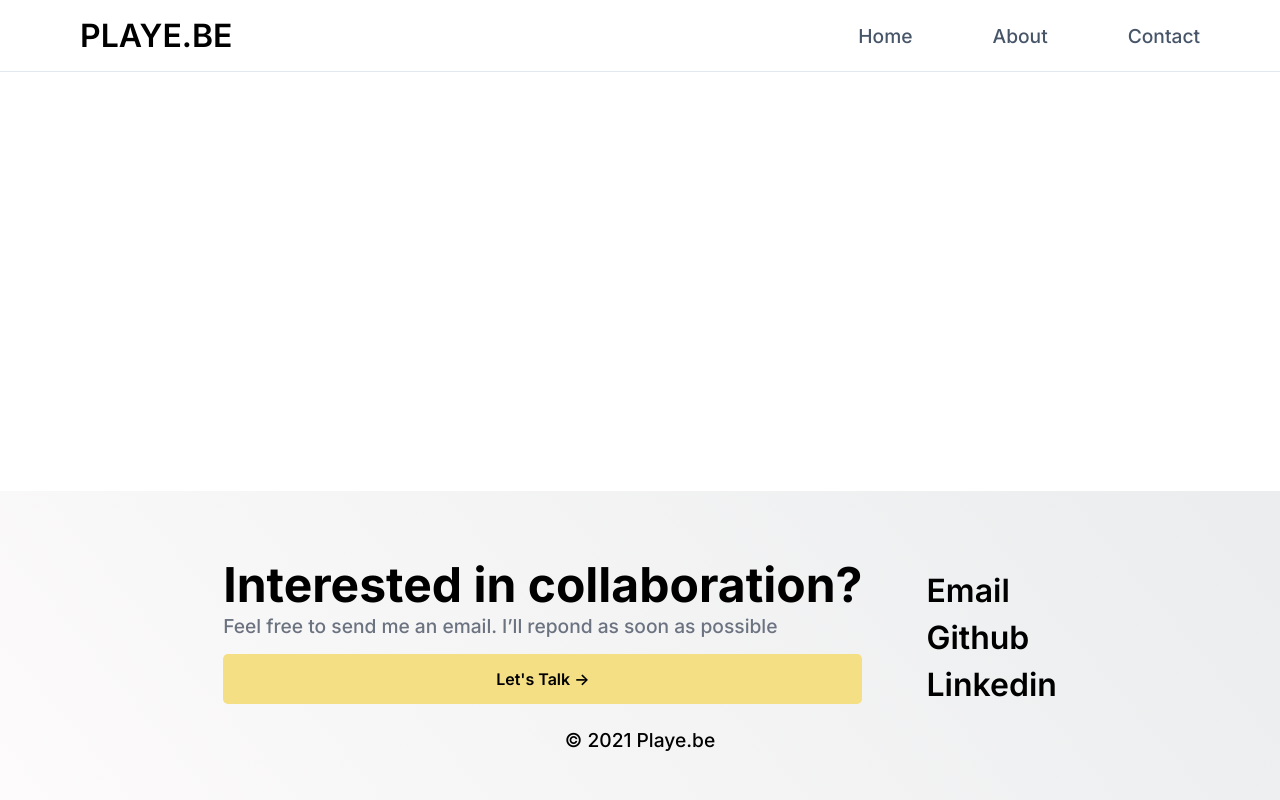
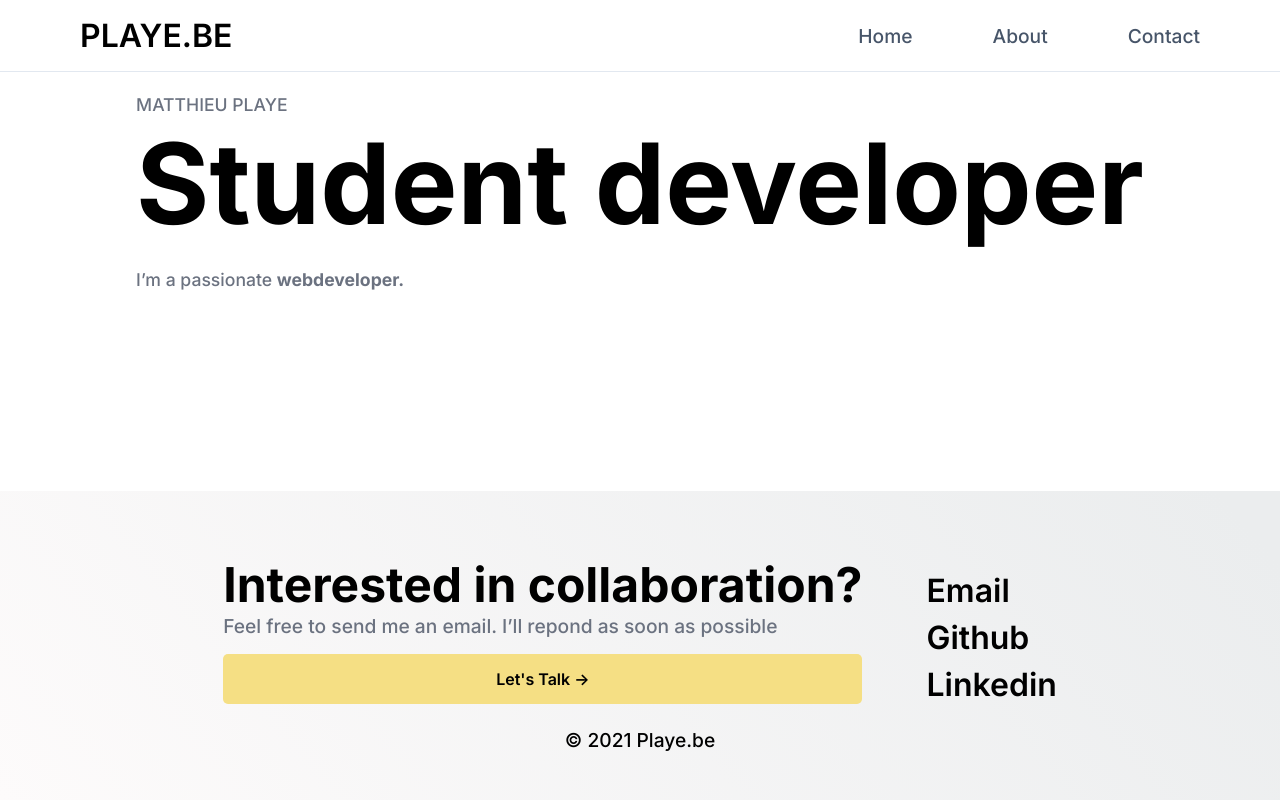
Before and after one commit to PlayeMatthieu/Portfolio, a Nuxt app: page / in a window 1280 px wide. Built offline with nearby package versions, Linux system fonts and the light colour scheme.

Commit message:
Add heroComponent

```diff
--- /dev/null
+++ b/assets/scss/components/_hero.scss
@@ -0,0 +1,40 @@
+.hero {
+  height: 30vh;
+  width: 100vw;
+  display: flex;
+  justify-content: center;
+  flex-direction: column;
+  align-items: flex-start;
+
+  .hero-content {
+    max-width: 1500px;
+    margin: 0 auto;
+    padding: 2em;
+  }
+
+  .hero-text {
+    .hero-uptitle {
+      font-size: 1.1em;
+      color: $grey-text;
+      font-weight: 400;
+      text-transform: uppercase;
+    }
+
+    .hero-title {
+      font-weight: 700;
+      position: relative;
+      display: inline;
+    }
+
+    .hero-subtitle {
+      font-size: 1.1em;
+      margin-top: 1em;
+      font-weight: 400;
+      color: $grey-text;
+
+      span {
+        font-weight: 700;
+      }
+    }
+  }
+}
--- a/assets/scss/main.scss
+++ b/assets/scss/main.scss
@@ -1,2 +1,2 @@
 @import './base/colors', './base/fonts', './base/default';
-@import './components/footer', './components/navbar';
+@import './components/footer', './components/navbar', './components/hero';
--- /dev/null
+++ b/components/main/heroComponent.vue
@@ -0,0 +1,14 @@
+<template>
+  <section class="hero">
+    <div class="hero-content">
+      <div class="hero-text">
+        <p class="hero-uptitle">Matthieu Playe</p>
+        <h1 class="hero-title">Student developer</h1>
+        <span class="underline"></span>
+        <h3 class="hero-subtitle">
+          I’m a passionate <span>webdeveloper.</span>
+        </h3>
+      </div>
+    </div>
+  </section>
+</template>
--- a/layouts/default.vue
+++ b/layouts/default.vue
@@ -2,7 +2,7 @@
   <div id="page-container">
     <div id="content-wrap">
       <navbarComponent />
-      <nuxt class="container" />
+      <nuxt />
     </div>
     <footerComponent id="footer" />
   </div>
@@ -22,7 +22,7 @@ export default {
   min-height: 100vh;
 }
 #content-wrap {
-  padding-bottom: 5em; /* Footer height */
+  padding-bottom: 309px; /* Footer height */
 }
 #footer {
   position: absolute;
--- a/pages/index.vue
+++ b/pages/index.vue
@@ -1,5 +1,7 @@
 <template>
-  <section class="section"></section>
+  <div>
+    <heroComponent />
+  </div>
 </template>
 
 <script>
```
